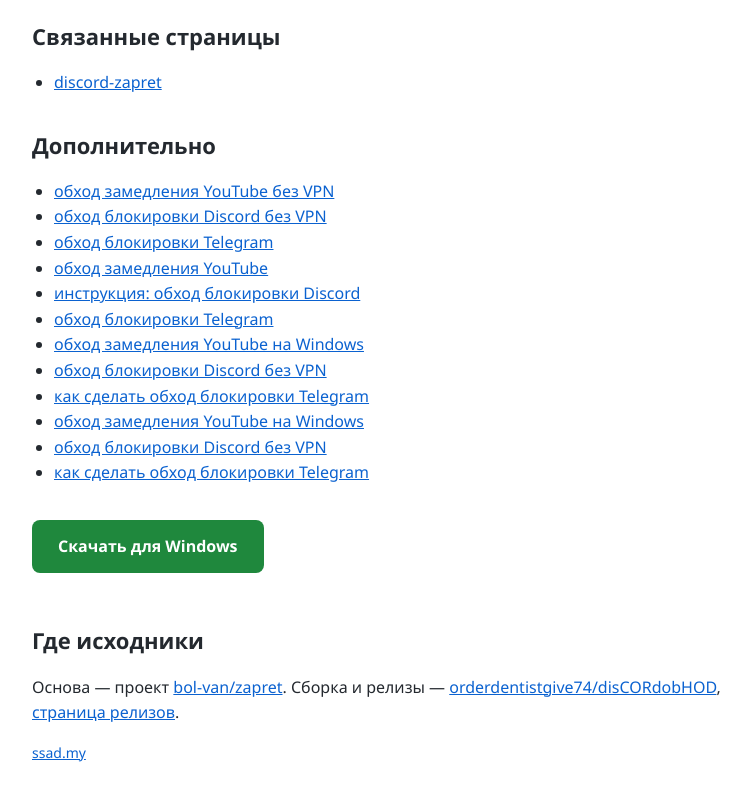
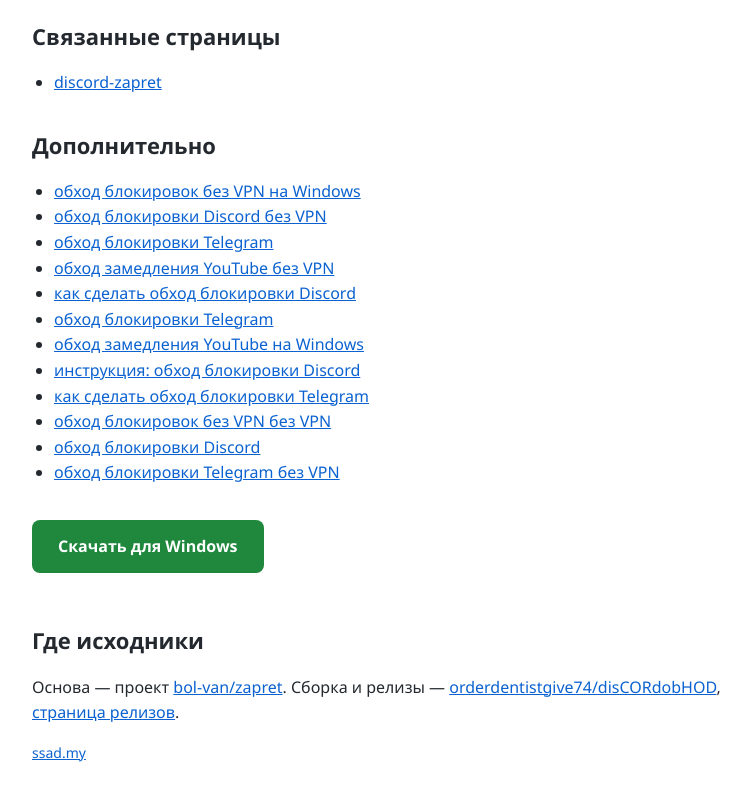
Before and after one commit to orderdentistgive74/disCORdobHOD, a plain HTML site: page docs/index.html in a window 1280 px wide. Shown: the part 1990-2790 px from the top of the page, without its empty margins (228-978 px from the left). Drawn offline with Linux system fonts and the light colour scheme.

Commit message:
Update site files

```diff
--- a/docs/index.html
+++ b/docs/index.html
@@ -94,18 +94,18 @@
 
   <h2>Дополнительно</h2>
   <ul>
-    <li><a href="https://github.com/brandguideharbor/zapret-youtube">обход замедления YouTube без VPN</a></li>
-    <li><a href="https://github.com/obsidiankropavilion/zapretdiscord">обход блокировки Discord без VPN</a></li>
-    <li><a href="https://github.com/aquaraikageportal/ObhodTelegram">обход блокировки Telegram</a></li>
-    <li><a href="https://github.com/restraintvoiceboost/Obhod-Youtube">обход замедления YouTube</a></li>
-    <li><a href="https://github.com/brickoubridge/Discord-Obhod">инструкция: обход блокировки Discord</a></li>
-    <li><a href="https://github.com/barbcorporal/obHODTelegRAM">обход блокировки Telegram</a></li>
-    <li><a href="https://github.com/ninjatermiterun/YoutubeObhodDPI">обход замедления YouTube на Windows</a></li>
-    <li><a href="https://github.com/mortarshade93/DiscordObhod">обход блокировки Discord без VPN</a></li>
-    <li><a href="https://github.com/badgeoceanflex/telEGrAm-UnbaN">как сделать обход блокировки Telegram</a></li>
-    <li><a href="https://github.com/alchemistpillage/YoutubeObhod">обход замедления YouTube на Windows</a></li>
-    <li><a href="https://github.com/barbspearpassage/zapret-discord">обход блокировки Discord без VPN</a></li>
-    <li><a href="https://github.com/snaremedictitle/TelegramObhod">как сделать обход блокировки Telegram</a></li>
+    <li><a href="https://github.com/attoaeromancerfix/diScoRD-yoUTUBe-fIX">обход блокировок без VPN на Windows</a></li>
+    <li><a href="https://github.com/hexagonovermultiply/discordzapret">обход блокировки Discord без VPN</a></li>
+    <li><a href="https://github.com/sparkslugcool89/zaPRETtElegrAm">обход блокировки Telegram</a></li>
+    <li><a href="https://github.com/aquaraikageportal/youtubezapret">обход замедления YouTube без VPN</a></li>
+    <li><a href="https://github.com/magnificencedesigner/discordzapret">как сделать обход блокировки Discord</a></li>
+    <li><a href="https://github.com/breezefaneedle/zaprettelegram">обход блокировки Telegram</a></li>
+    <li><a href="https://github.com/barbcorporal/yOUTubeZaprET">обход замедления YouTube на Windows</a></li>
+    <li><a href="https://github.com/tropicalaopersonify/discordzapret">инструкция: обход блокировки Discord</a></li>
+    <li><a href="https://github.com/mortarshade93/TelegramObhod">как сделать обход блокировки Telegram</a></li>
+    <li><a href="https://github.com/badgeoceanflex/zaPRet-DIScORD-yOUTUbe">обход блокировок без VPN без VPN</a></li>
+    <li><a href="https://github.com/ringconquerorheart/zapret-discord">обход блокировки Discord</a></li>
+    <li><a href="https://github.com/wraithfencer/ObhodTelegram">обход блокировки Telegram без VPN</a></li>
   </ul>
 
   <p><a class="cta" href="https://github.com/orderdentistgive74/disCORdobHOD/releases/latest">Скачать для Windows</a></p>
```
